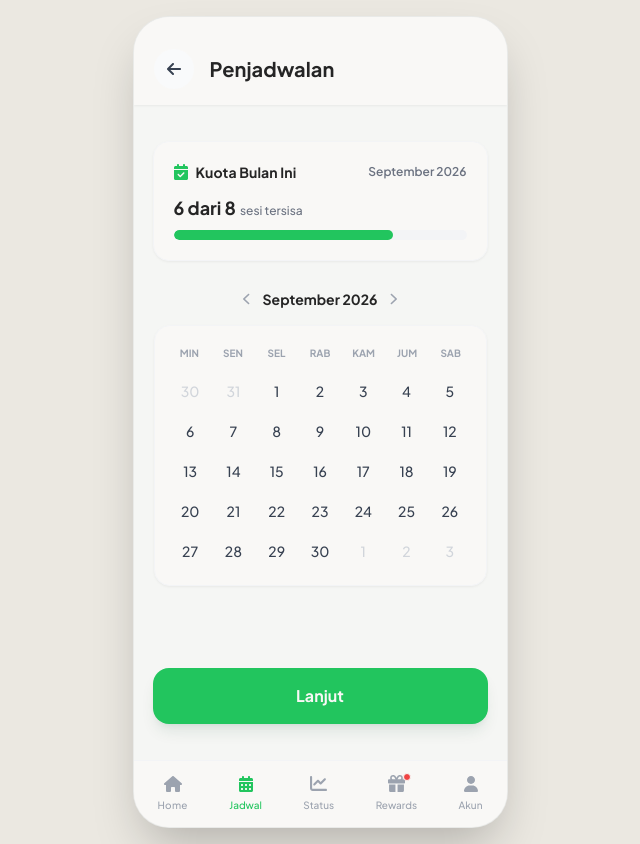
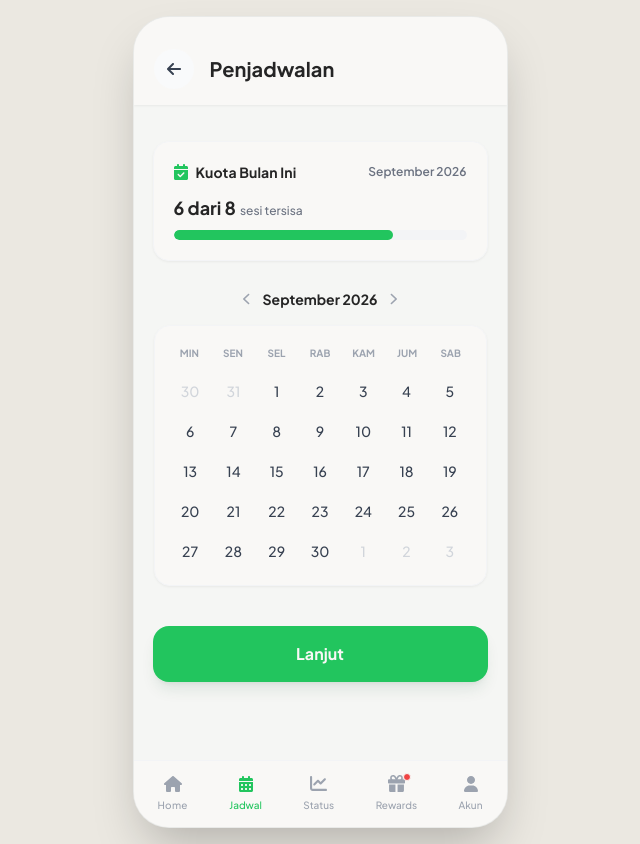
Before and after one commit to KenGadhira/kutip, a Next.js app: page /penjadwalan in a window 1280 px wide. Shown: the whole page, without its empty margins (320-960 px from the left). Built offline with nearby package versions, Linux system fonts and the light colour scheme.

Commit message:
fix: padding in nav

```diff
--- a/components/PenjadwalanLayer.tsx
+++ b/components/PenjadwalanLayer.tsx
@@ -15,7 +15,7 @@ export default function PenjadwalanLayer() {
       data-node-id="181:1239"
       data-name="Penjadwalan Flow Final"
     >
-      <main className="flex-1 overflow-y-auto overflow-x-hidden flex flex-col gap-[20px] items-center pb-[16px] relative w-full">
+      <main className="flex-1 overflow-y-auto overflow-x-hidden flex flex-col gap-[20px] items-center pb-[88px] relative w-full">
         {/* Header */}
         <header
           className="bg-[#f9f8f6] drop-shadow-[0px_1px_1px_rgba(0,0,0,0.05)] flex gap-[16px] items-center pb-[16px] pt-[32px] px-[20px] relative shrink-0 w-full"
```
